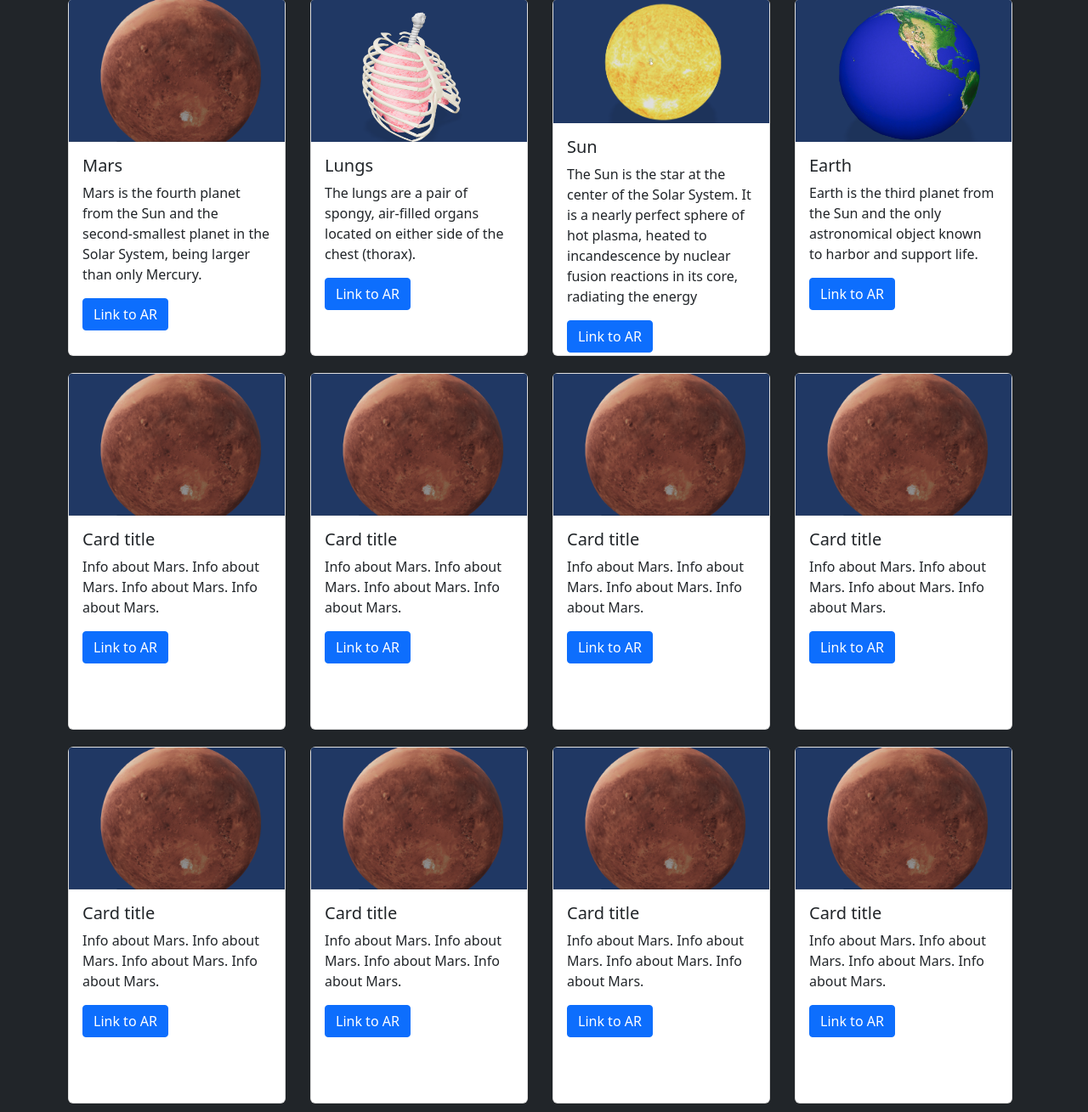
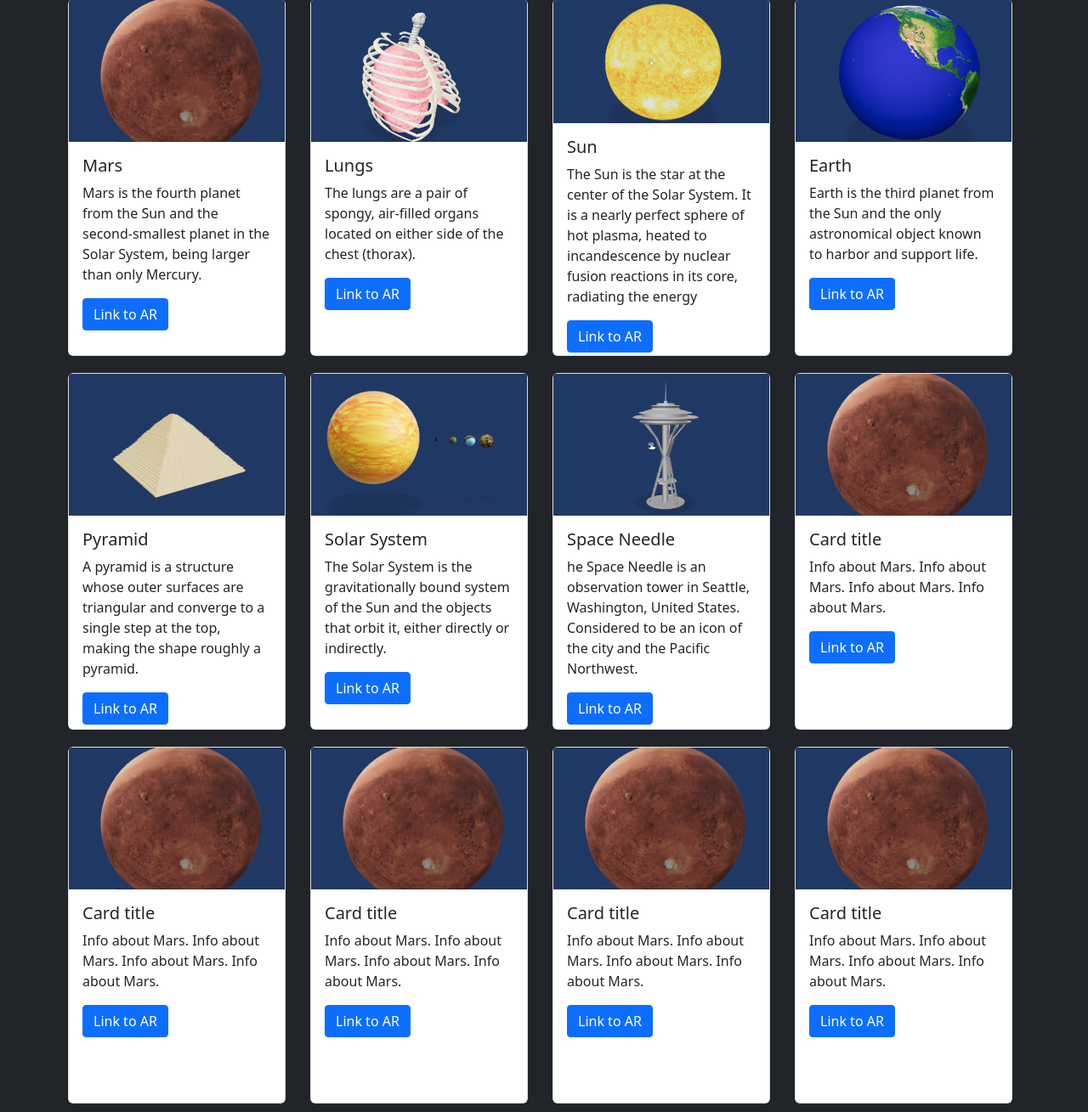
Before and after one commit to alvinbengeorge/Webschool, a Flask app: template templates/Gallery.html in a window 1280 px wide. Shown: the part 81-1390 px from the top of the page at 85% size. Run offline with Flask 2, Linux system fonts and the light colour scheme; the template is opened without the code that fills it, so the values that code supplies are empty.

Commit message:
Updated Gallery

```diff
--- a/templates/Gallery.html
+++ b/templates/Gallery.html
@@ -85,11 +85,31 @@
         </div>
         <div class="col" style="padding:10px;">
           <div class="card" style="width: 16rem; border-radius:6px; height:420px;">
-            <img src="Mars.png" class="card-img-top" alt="..." style="height:40%;">
+            <img src="Pyramid.png" class="card-img-top" alt="..." style="height:40%;">
             <div class="card-body">
-              <h5 class="card-title">Card title</h5>
-              <p class="card-text">Info about Mars. Info about Mars. Info about Mars. Info about Mars.</p>
-              <a href="https://console.echoar.xyz/webar?key=shiny-sky-7689&entry=92bdf20f-3655-4f7e-9780-2f01cc59d32f" class="btn btn-primary">Link to AR</a>
+              <h5 class="card-title">Pyramid</h5>
+              <p class="card-text">A pyramid is a structure whose outer surfaces are triangular and converge to a single step at the top, making the shape roughly a pyramid.</p>
+              <a href="https://console.echoar.xyz/webar?key=snowy-firefly-0544&entry=41c23aa9-9b5e-4fff-90d6-e0539198579c" class="btn btn-primary">Link to AR</a>
+            </div>
+          </div>
+        </div>
+        <div class="col" style="padding:10px;">
+          <div class="card" style="width: 16rem; border-radius:6px; height:420px;">
+            <img src="SolarSystem.png" class="card-img-top" alt="..." style="height:40%;">
+            <div class="card-body">
+              <h5 class="card-title">Solar System</h5>
+              <p class="card-text">The Solar System is the gravitationally bound system of the Sun and the objects that orbit it, either directly or indirectly.</p>
+              <a href="https://go.echoar.xyz/KeLN" class="btn btn-primary">Link to AR</a>
+            </div>
+          </div>
+        </div>
+        <div class="col" style="padding:10px;">
+          <div class="card" style="width: 16rem; border-radius:6px; height:420px;">
+            <img src="Space Needle.png" class="card-img-top" alt="..." style="height:40%;">
+            <div class="card-body">
+              <h5 class="card-title">Space Needle</h5>
+              <p class="card-text">he Space Needle is an observation tower in Seattle, Washington, United States. Considered to be an icon of the city and the Pacific Northwest.</p>
+              <a href="https://console.echoar.xyz/webar?key=snowy-firefly-0544&entry=25de17ce-56ea-40db-aa88-68371a257827" class="btn btn-primary">Link to AR</a>
             </div>
           </div>
         </div>
@@ -143,23 +163,3 @@
             </div>
           </div>
         </div>
-        <div class="col" style="padding:10px;">
-          <div class="card" style="width: 16rem; border-radius:6px; height:420px;">
-            <img src="Mars.png" class="card-img-top" alt="..." style="height:40%;">
-            <div class="card-body">
-              <h5 class="card-title">Card title</h5>
-              <p class="card-text">Info about Mars. Info about Mars. Info about Mars. Info about Mars.</p>
-              <a href="https://console.echoar.xyz/webar?key=shiny-sky-7689&entry=92bdf20f-3655-4f7e-9780-2f01cc59d32f" class="btn btn-primary">Link to AR</a>
-            </div>
-          </div>
-        </div>
-        <div class="col" style="padding:10px;">
-          <div class="card" style="width: 16rem; border-radius:6px; height:420px;">
-            <img src="Mars.png" class="card-img-top" alt="..." style="height:40%;">
-            <div class="card-body">
-              <h5 class="card-title">Card title</h5>
-              <p class="card-text">Info about Mars. Info about Mars. Info about Mars. Info about Mars.</p>
-              <a href="https://console.echoar.xyz/webar?key=shiny-sky-7689&entry=92bdf20f-3655-4f7e-9780-2f01cc59d32f" class="btn btn-primary">Link to AR</a>
-            </div>
-          </div>
-        </div>
```
Also changed, not shown: templates/Pyramid.png (added), templates/SolarSystem.png (added), templates/Space Needle.png (added).
